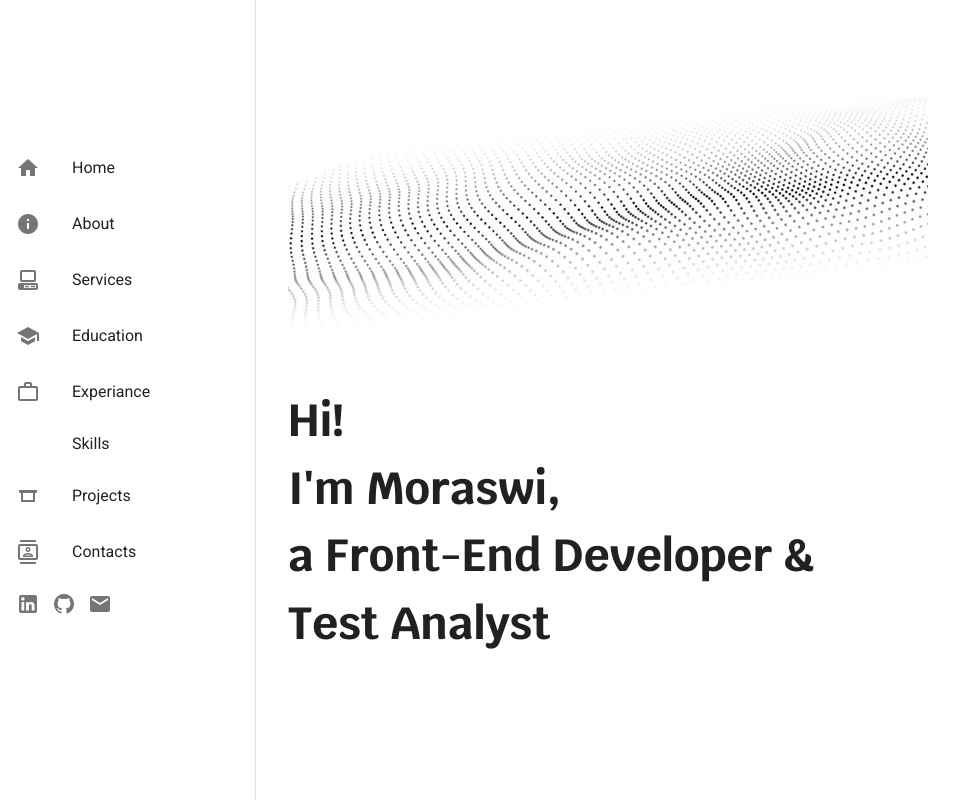
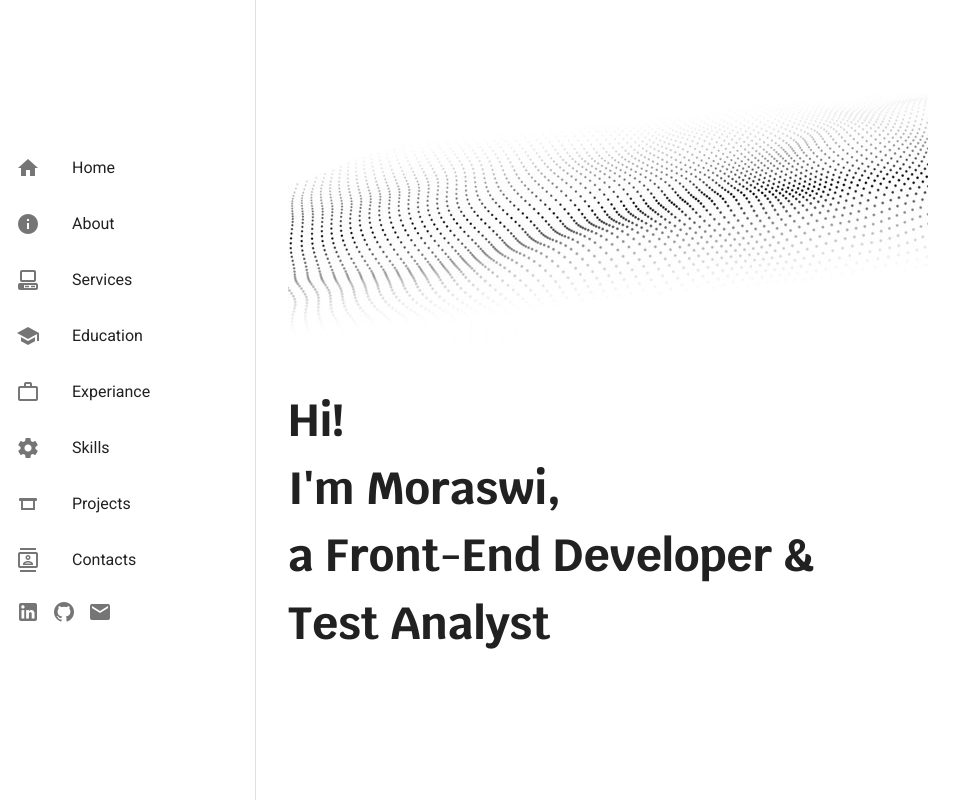
Before and after one commit to moraswi/portfolio, a Vue app: page / in a window 1280 px wide. Shown: the top 802 px of the page, without its empty margins (0-974 px from the left). Built offline with nearby package versions, Linux system fonts and the light colour scheme.

Commit message:
project icon

```diff
--- a/src/App.vue
+++ b/src/App.vue
@@ -87,7 +87,7 @@
             <!-- Skills -->
             <v-list-item href="#skills">
               <v-list-item-icon>
-                <v-icon>mdi-Cog</v-icon>
+                <v-icon>mdi-cog</v-icon>
               </v-list-item-icon>
               <v-list-item-content>
                 <v-list-item-title>Skills</v-list-item-title>
--- a/src/components/Home/HomeComponents/Skills.vue
+++ b/src/components/Home/HomeComponents/Skills.vue
@@ -27,7 +27,7 @@
           <li>MySQL Workbench</li>
           <li>Postman</li>
           <li>HTML/CSS</li>
-          <li>jAVASCRIPT</li>
+          <li>Javascript</li>
           <li>Bootstrap</li>
           <li>Version Control/Git</li>
         </ul>
@@ -41,7 +41,13 @@
           <li>UI/UX Design</li>
           <li>Figma</li>
           <li>REST APIs</li>
+        </ul>
+      </v-col>
+      <v-col cols="12" md="3">
+        <ul>
           <li>Docker</li>
+          <li>SCSS</li>
+          <li>Typescript</li>
         </ul>
       </v-col>
     </v-row>
```
Also changed, not shown: 2 other files (tests, documents, lock files or other folders).
